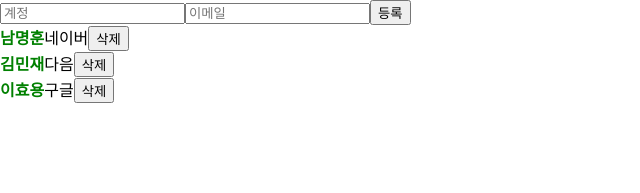
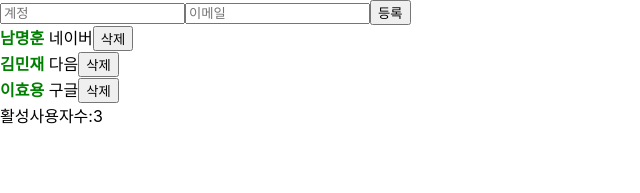
Before and after one commit to MyeonghoonNam/React-Practice-hook, a React (Create React App) app: page / in a window 1280 px wide. Shown: the top 193 px of the page, without its empty margins (0-640 px from the left). Built offline with nearby package versions, Linux system fonts and the light colour scheme.

Commit message:
1장 17(useMemo를 사용한 값 재사용)

```diff
--- a/src/App.js
+++ b/src/App.js
@@ -1,6 +1,11 @@
-import React, {useRef, useState} from 'react';
+import React, {useRef, useState, useMemo} from 'react';
 import UserList from "./UserList";
 import CreateUser from "./CreateUser";
+
+function countActiveUsers(users){
+  console.log("활성 사용자 수 세는중...");
+  return users.filter(user => user.active).length;
+}
 
 function App() {
   const [inputs, setInputs] = useState({
@@ -71,6 +76,8 @@
     );
   };
 
+  const count = useMemo(() => countActiveUsers(users), [users]);
+
   return (
     <>
       <CreateUser
@@ -80,6 +87,7 @@
         onCreate={onCreate}
       />
       <UserList users={users} onRemove={onRemove} onToggle={onToggle}/>
+      <div>활성사용자수:{count}</div>
     </>
   );
 }
--- a/src/UserList.js
+++ b/src/UserList.js
@@ -15,6 +15,7 @@
       >
         {user.name}
       </b>
+      &nbsp;
       <span>{user.email}</span>
       <button onClick={() => onRemove(user.id)}>삭제</button>
     </div>
```
